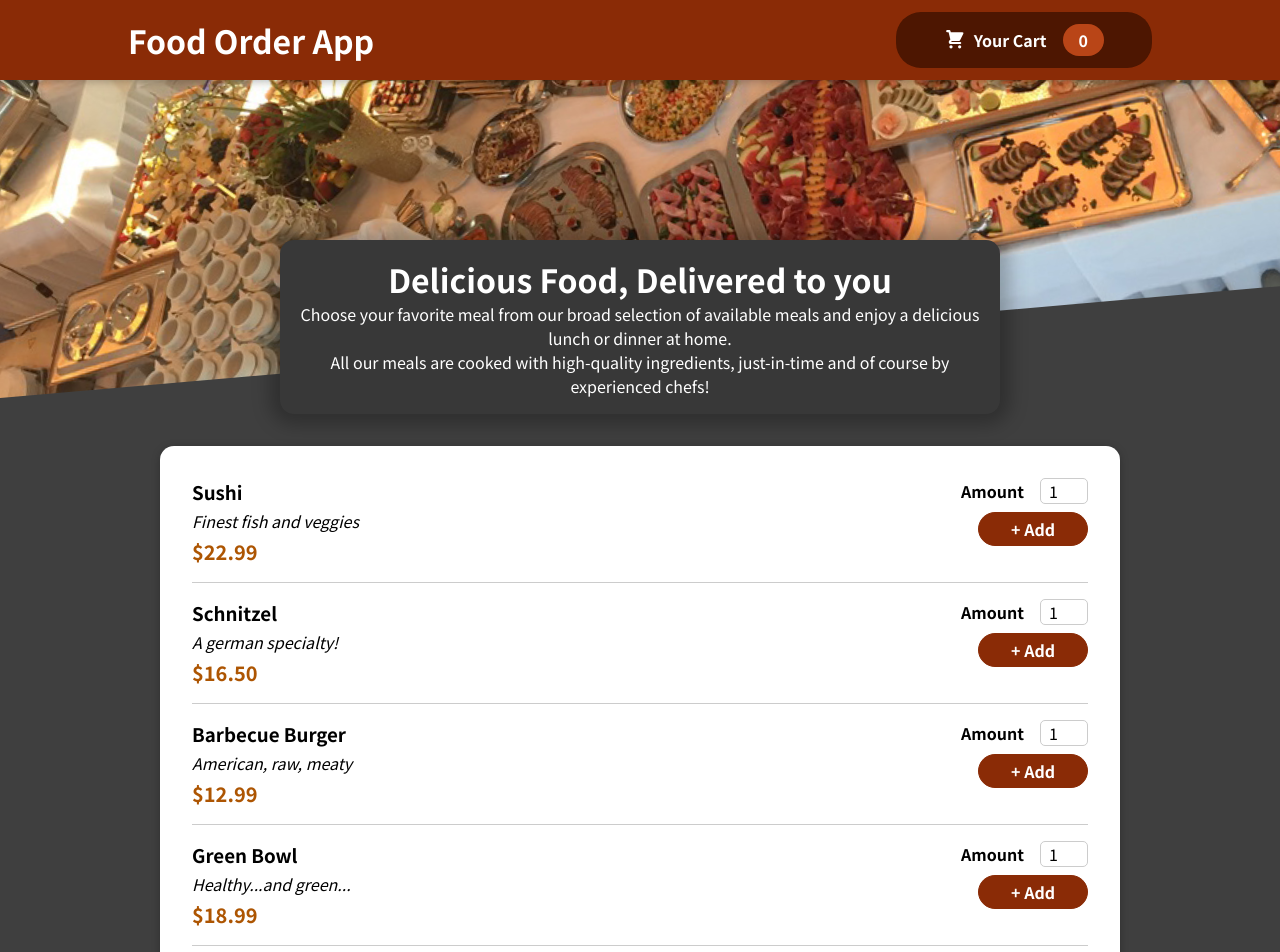
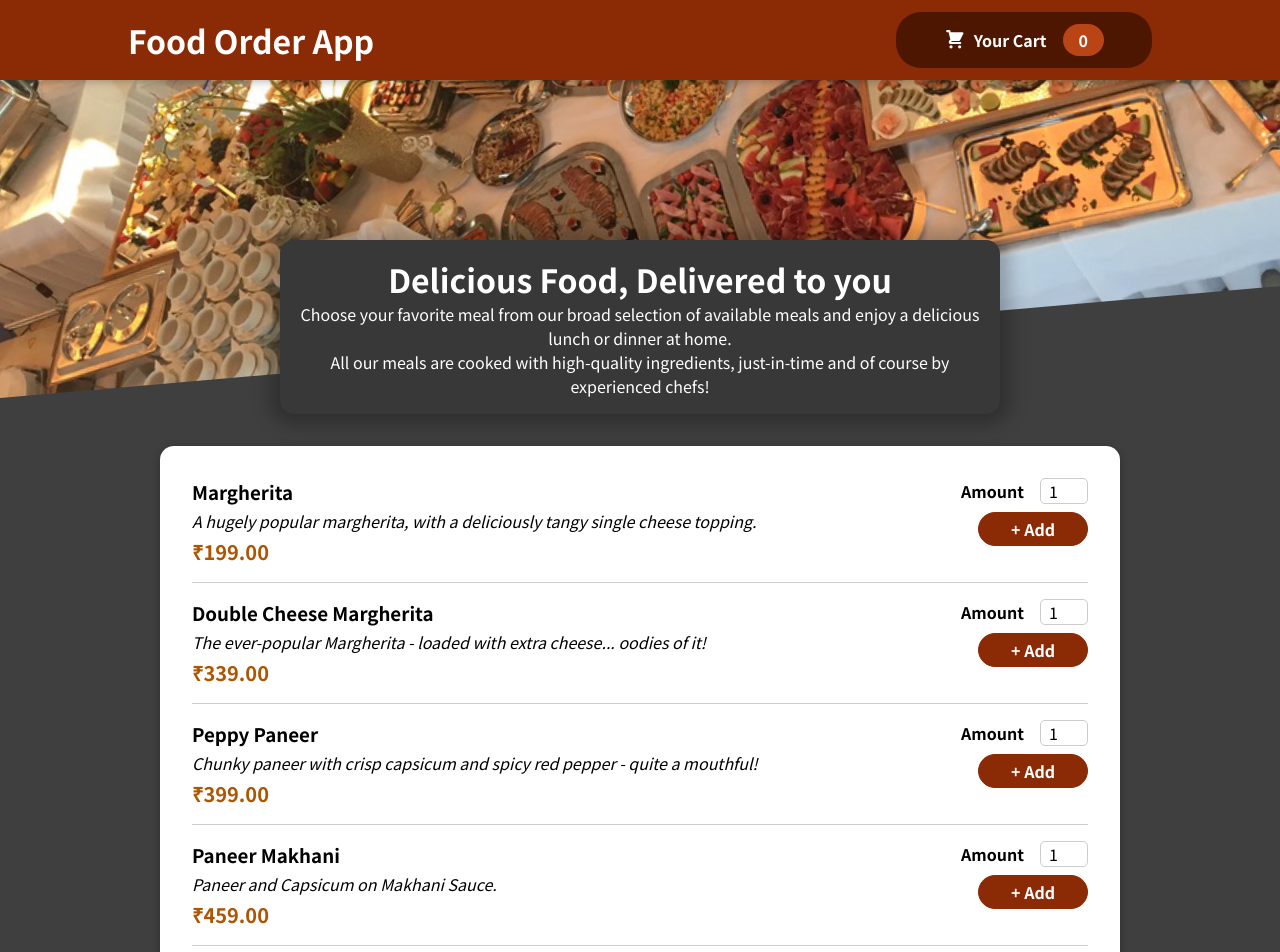
Before and after one commit to kishan-aghera/food-order-app, a React (Create React App) app: page / in a window 1280 px wide. Shown: the top 952 px of the page. Built offline with nearby package versions, Linux system fonts and the light colour scheme.

Commit message:
Changed meal items to pizzas, symbol from $ to ₹

```diff
--- a/src/components/Cart/Cart.js
+++ b/src/components/Cart/Cart.js
@@ -9,7 +9,7 @@ import CartItem from './CartItem';
 const Cart = (props) => {
   const cartCtx = useContext(CartContext);
 
-  const totalAmount = `$${cartCtx.totalAmount.toFixed(2)}`;
+  const totalAmount = `₹${cartCtx.totalAmount.toFixed(2)}`;
   const hasItems = cartCtx.items.length > 0;
 
   const cartItemRemoveHandler = (id) => {
--- a/src/components/Cart/CartItem.js
+++ b/src/components/Cart/CartItem.js
@@ -3,7 +3,7 @@ import React from 'react';
 import classes from './CartItem.module.css';
 
 const CartItem = (props) => {
-  const price = `$${props.price.toFixed(2)}`;
+  const price = `₹${props.price.toFixed(2)}`;
 
   return (
     <li className={classes['cart-item']}>
--- a/src/components/Meals/AvailableMeals.js
+++ b/src/components/Meals/AvailableMeals.js
@@ -8,27 +8,27 @@ import classes from './AvailableMeals.module.css';
 const DUMMY_MEALS = [
   {
     id: 'm1',
-    name: 'Sushi',
-    description: 'Finest fish and veggies',
-    price: 22.99,
+    name: 'Margherita',
+    description: 'A hugely popular margherita, with a deliciously tangy single cheese topping.',
+    price: 199,
   },
   {
     id: 'm2',
-    name: 'Schnitzel',
-    description: 'A german specialty!',
-    price: 16.5,
+    name: 'Double Cheese Margherita',
+    description: 'The ever-popular Margherita - loaded with extra cheese... oodies of it!',
+    price: 339,
   },
   {
     id: 'm3',
-    name: 'Barbecue Burger',
-    description: 'American, raw, meaty',
-    price: 12.99,
+    name: 'Peppy Paneer',
+    description: 'Chunky paneer with crisp capsicum and spicy red pepper - quite a mouthful!',
+    price: 399,
   },
   {
     id: 'm4',
-    name: 'Green Bowl',
-    description: 'Healthy...and green...',
-    price: 18.99,
+    name: 'Paneer Makhani',
+    description: 'Paneer and Capsicum on Makhani Sauce.',
+    price: 459,
   },
 ];
 
--- a/src/components/Meals/MealItem/MealItem.js
+++ b/src/components/Meals/MealItem/MealItem.js
@@ -8,7 +8,7 @@ import CartContext from '../../../store/cart-context';
 const MealItem = (props) => {
   const cartCtx = useContext(CartContext);
 
-  const price = `$${props.price.toFixed(2)}`;
+  const price = `₹${props.price.toFixed(2)}`;
 
   const addToCartHandler = (amount) => {
     cartCtx.addItem({
```
